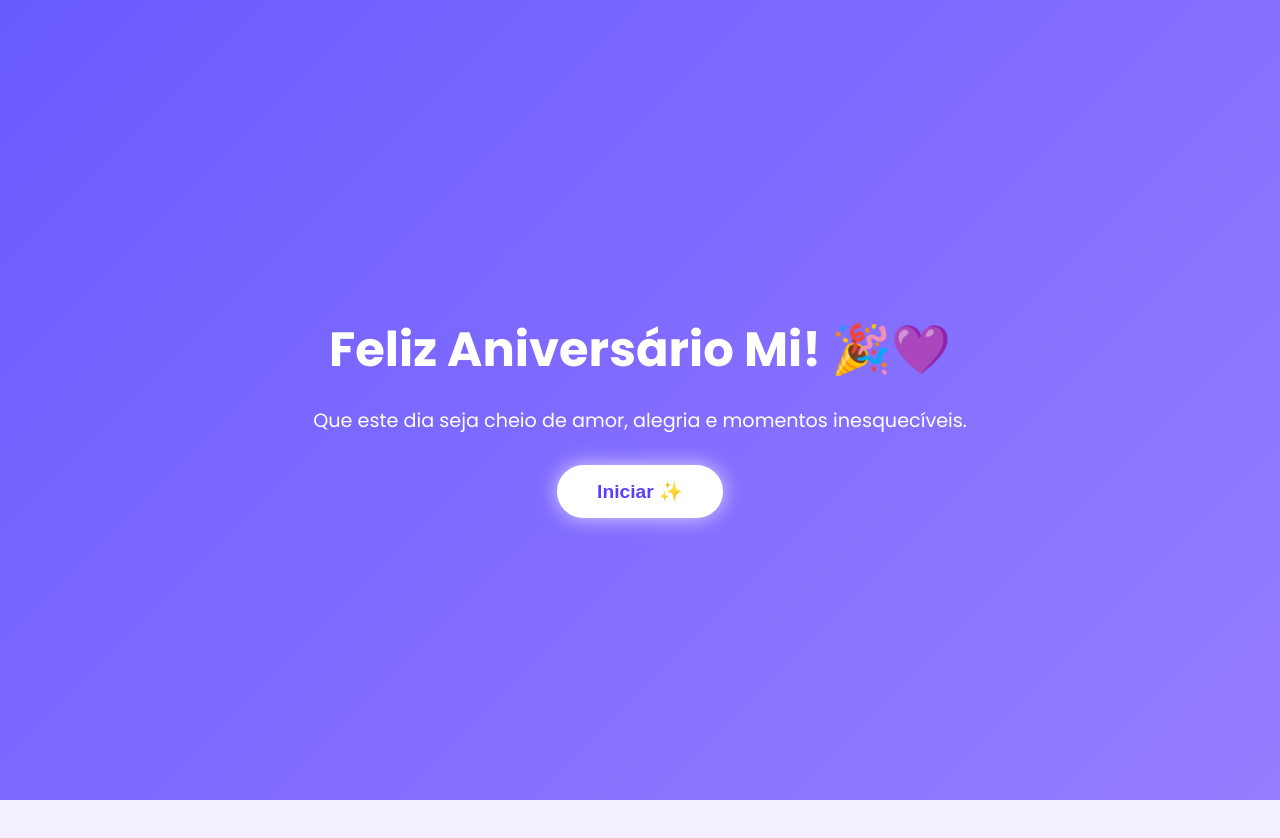
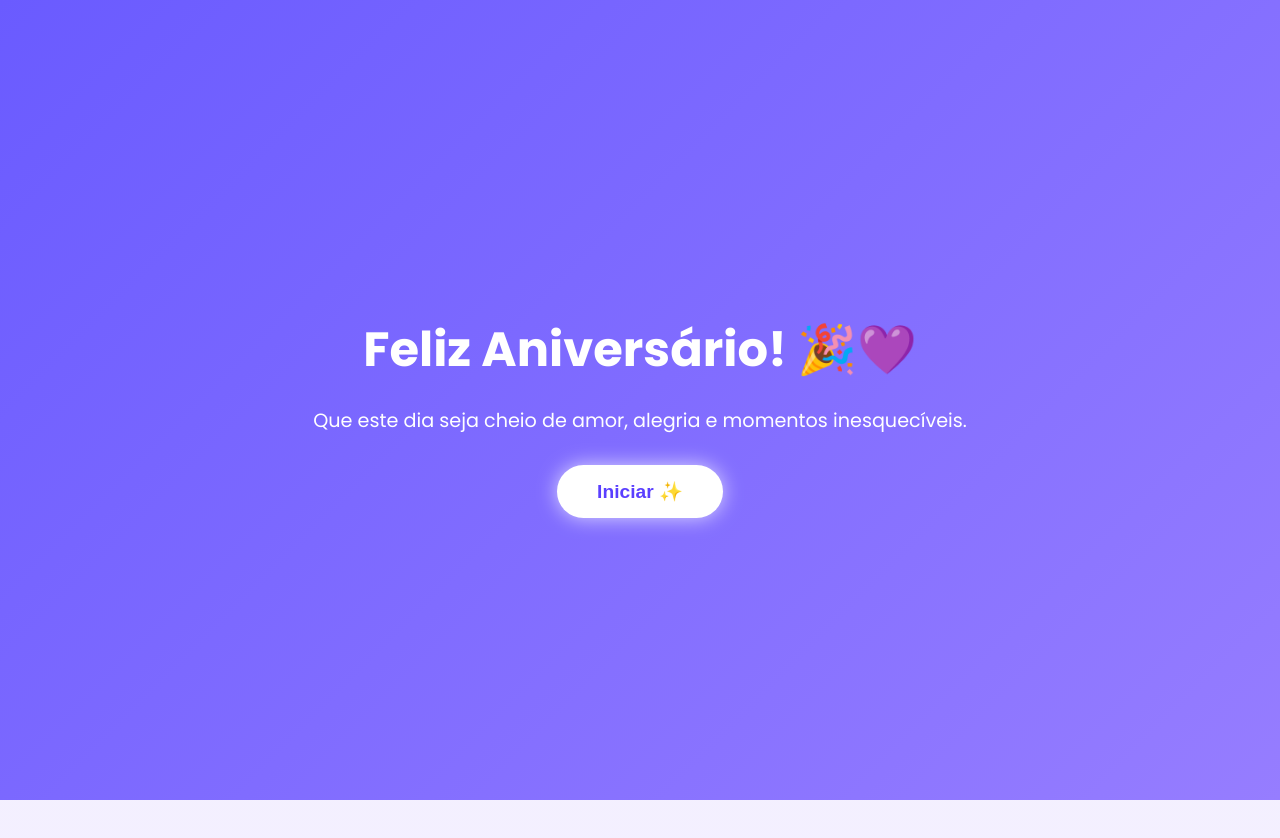
Before and after one commit to GustavoEngSoft/homenagem-mi, a plain HTML site: page index.html in a window 1280 px wide. Shown: the top 838 px of the page. Drawn offline with Linux system fonts and the light colour scheme.

Commit message:
Atualização

```diff
--- a/index.html
+++ b/index.html
@@ -11,7 +11,7 @@
   <!-- TELA INICIAL -->
   <div id="start-screen" class="start-screen">
     <div class="start-content">
-      <h1>Feliz Aniversário Mi! 🎉💜</h1>
+      <h1>Feliz Aniversário! 🎉💜</h1>
       <p>Que este dia seja cheio de amor, alegria e momentos inesquecíveis.</p>
       <button id="start-btn">Iniciar ✨</button>
     </div>
```
